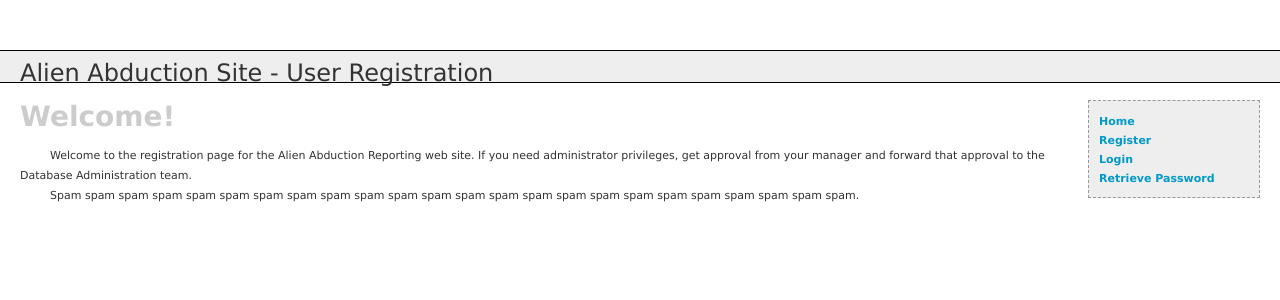
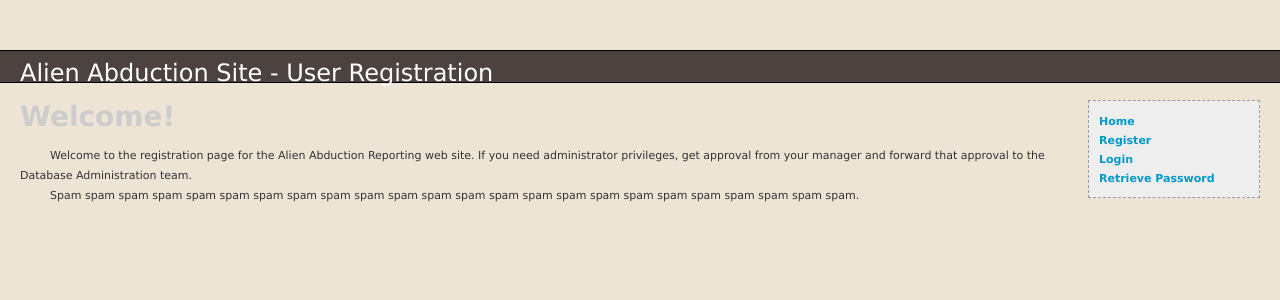
Before and after one commit to brash54/alien_abduction, a PHP site: page /alienabadmin/index.php in a window 1280 px wide. Shown: the top 300 px of the page. Run offline with PHP 8.4, Linux system fonts and the light colour scheme.

Commit message:
Added background color

```diff
--- a/alienabadmin/registration/css/layout.css
+++ b/alienabadmin/registration/css/layout.css
@@ -3,7 +3,7 @@ body {
 	padding:0px;
 	font-family:verdana, arial, helvetica, sans-serif;
 	color:#333;
-	background-color:white;
+	background: rgb(237, 228, 214);
 	}
 
 h1 {
@@ -47,7 +47,7 @@ a:hover {background-color:#eee;}
 	border-color:black;
 	border-width:1px 0px; /* top and bottom borders: 1px; left and right borders: 0px */
 	line-height:11px;
-	background-color:#eee;
+	background: rgb(76, 67, 65);
 
 /* Here is the ugly brilliant hack that protects IE5/Win from its own stupidity.
 Thanks to Tantek Celik for the hack and to Eric Costello for publicizing it.
@@ -57,6 +57,7 @@ below. See http://glish.com/css/hacks.asp for details. */
 	voice-family: "\"}\"";
 	voice-family:inherit;
 	height:14px; /* the correct height */
+	color:white;
 	}
 /* I've heard this called the "be nice to Opera 5" rule. Basically, it feeds correct
 length values to user agents that exhibit the parsing error exploited above yet get
```
